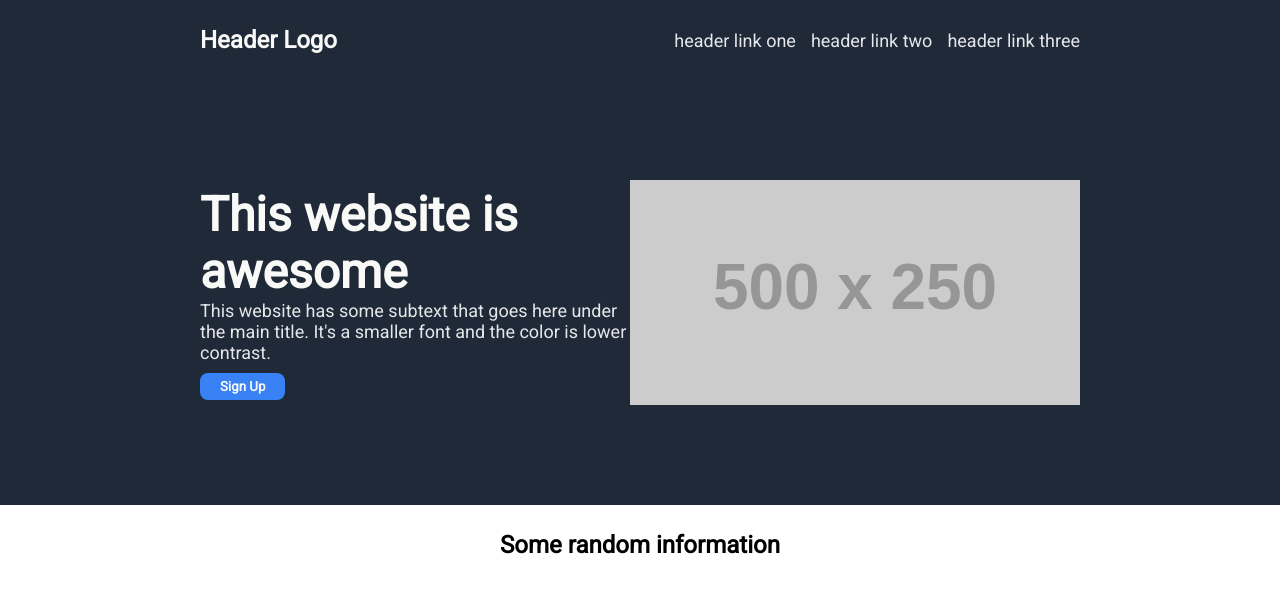
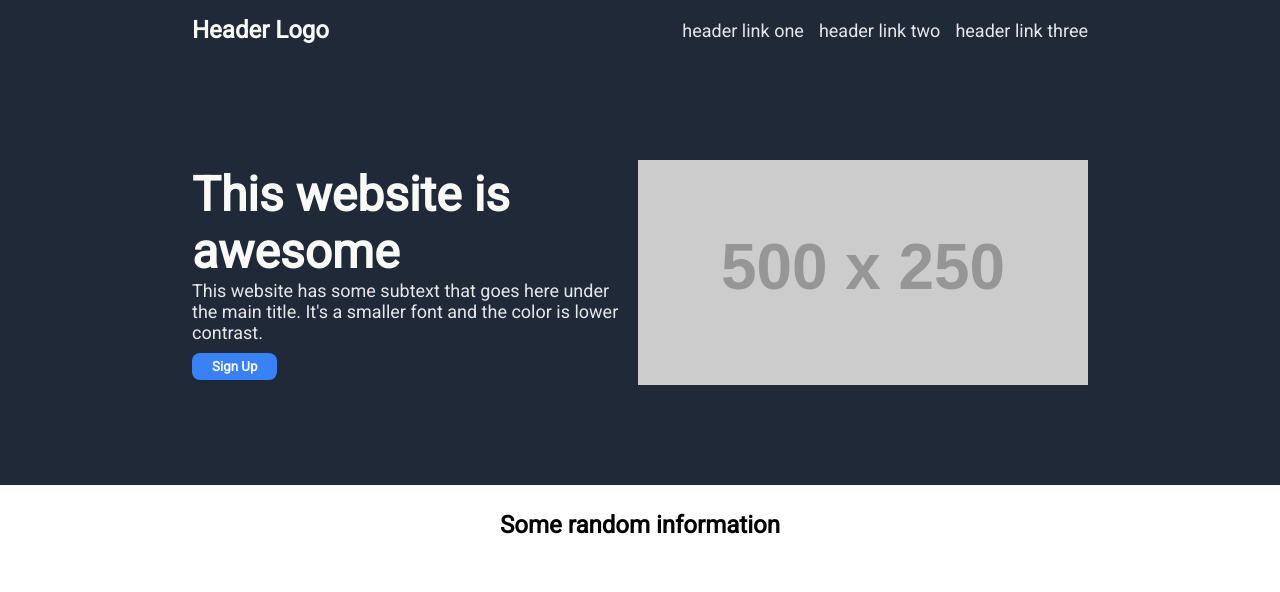
Before and after one commit to Triba14/odin-landing-page, a plain HTML site: page index.html in a window 1280 px wide. Drawn offline with Linux system fonts and the light colour scheme; placeholder pictures from the web are drawn by us.

Commit message:
section-1 padding modified in %

```diff
--- a/styles.css
+++ b/styles.css
@@ -4,11 +4,13 @@
     font-family: 'roboto', sans-serif;
 }
 
+
+
 .header {
     display: flex;
     justify-content: space-between;
     align-items: center;
-    height: 80px;
+    height: 60px;
 }
 
 .logo {
@@ -55,11 +57,10 @@ sub {
     color: #f9faf8;
     text-decoration: none;
     font-weight: bolder;
-
 }
 .section-1 {
-    padding-left: 200px;
-    padding-right: 200px;
+    padding-left: 15%;
+    padding-right: 15%;
     background-color: #1f2937
 }
 
```
